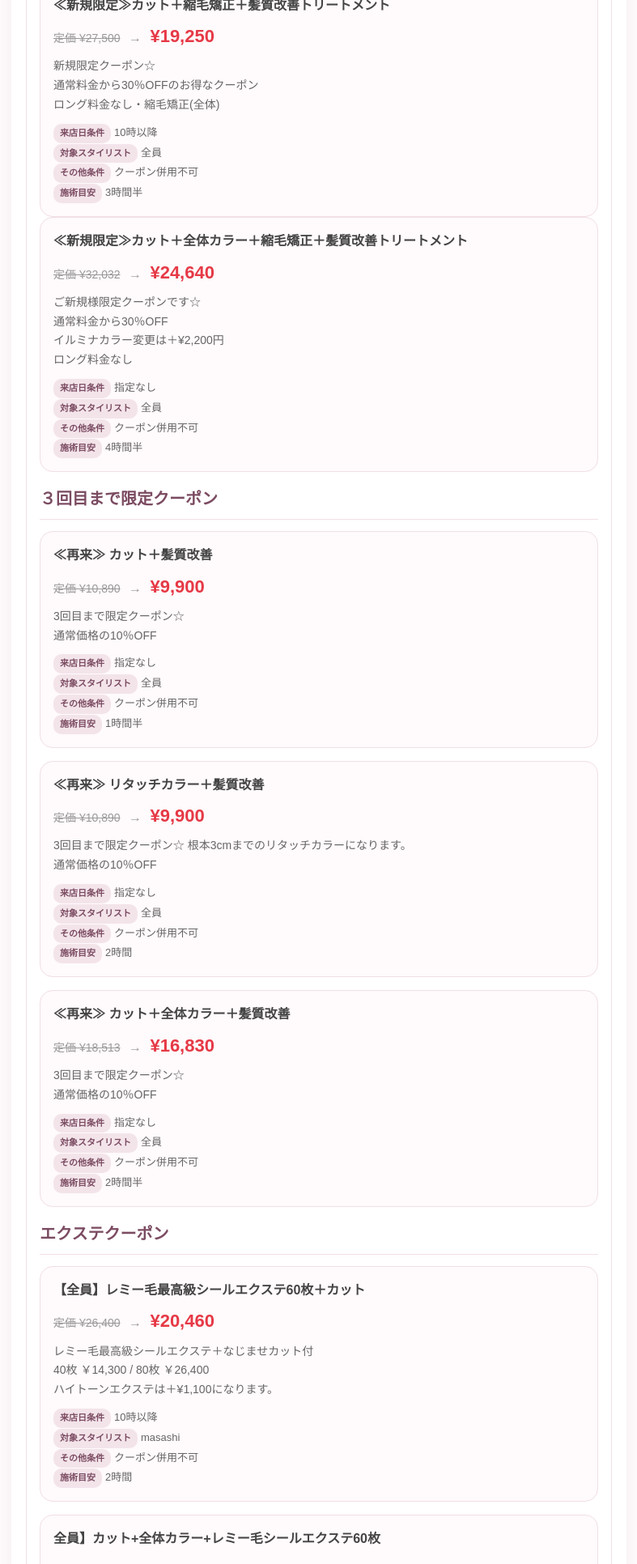
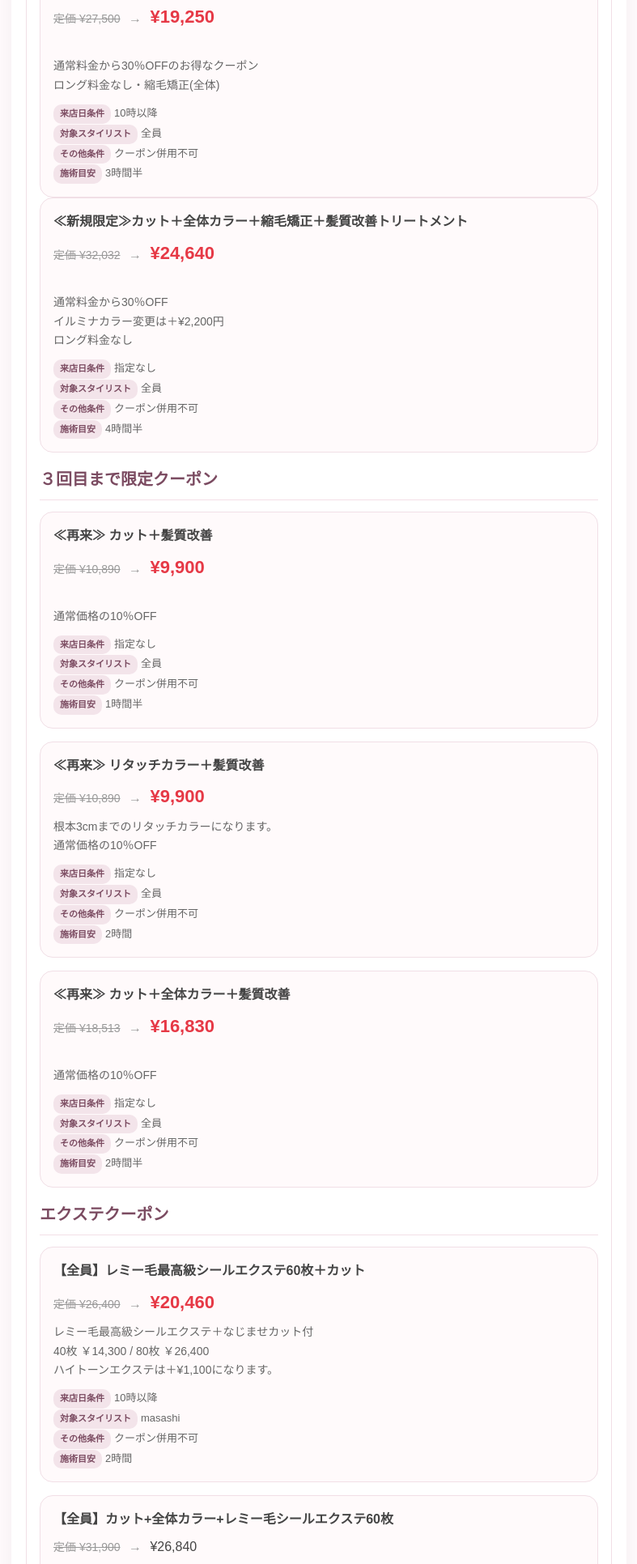
Before and after one commit to salon-reserve/salon-menu, a plain HTML site: page index.html in a window 1280 px wide. Shown: the part 2447-4379 px from the top of the page at 81% size, without its empty margins (246-1033 px from the left). Drawn offline with Linux system fonts and the light colour scheme.

Commit message:
Add files via upload

```diff
--- a/index.html
+++ b/index.html
@@ -447,7 +447,6 @@
             <span class="coupon-sale">¥9,240</span>
           </div>
           <div class="coupon-desc">
-            新規様限定クーポンです☆
             <br>通常料金から30％OFF
             <br>イルミナカラー変更は＋¥2,200円
             <br>ロング料金なし
@@ -469,7 +468,6 @@
             <span class="coupon-sale">¥11,220</span>
           </div>
           <div class="coupon-desc">
-            新規限定クーポンです。<br>
             通常料金から40％以上OFFのお得なクーポンになります。
             <br>ロング料金なし
           </div>
@@ -489,7 +487,6 @@
             <span class="coupon-sale">¥19,250</span>
           </div>
           <div class="coupon-desc">
-            新規限定クーポン☆
             <br>通常料金から30％OFFのお得なクーポン
             <br>ロング料金なし・縮毛矯正(全体)
           </div>
@@ -511,7 +508,6 @@
             <span class="coupon-sale">¥24,640</span>
           </div>
           <div class="coupon-desc">
-            ご新規様限定クーポンです☆
             <br>通常料金から30％OFF
             <br>イルミナカラー変更は＋¥2,200円
             <br>ロング料金なし
@@ -541,7 +537,6 @@
             <span class="coupon-sale">¥9,900</span>
           </div>
           <div class="coupon-desc">
-            3回目まで限定クーポン☆
        <br> 通常価格の10％OFF
           </div>
           <div class="coupon-note">
@@ -561,7 +556,6 @@
             <span class="coupon-sale">¥9,900</span>
           </div>
           <div class="coupon-desc">
-            3回目まで限定クーポン☆
             根本3cmまでのリタッチカラーになります。
        <br> 通常価格の10％OFF
           </div>
@@ -583,7 +577,6 @@
             <span class="coupon-sale">¥16,830</span>
           </div>
           <div class="coupon-desc">
-            3回目まで限定クーポン☆
        <br> 通常価格の10％OFF
           </div>
           <div class="coupon-note">
@@ -624,11 +617,11 @@
 
 
                 <div class="coupon-card">
-          <div class="coupon-title">全員】カット+全体カラー+レミー毛シールエクステ60枚</div>
+          <div class="coupon-title">【全員】カット+全体カラー+レミー毛シールエクステ60枚</div>
           <div class="coupon-price-row">
             <span class="coupon-original">定価 ¥31,900</span>
             <span class="coupon-arrow">→</span>
-            <span class="coupon-sale">¥26,840</span>
+            <span class="coupon-salse">¥26,840</span>
           </div>
           <div class="coupon-desc">
             なじませカット付き
```
